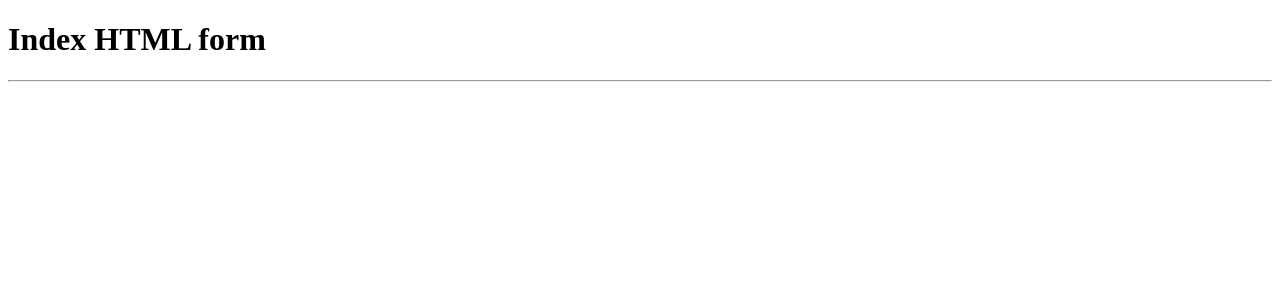
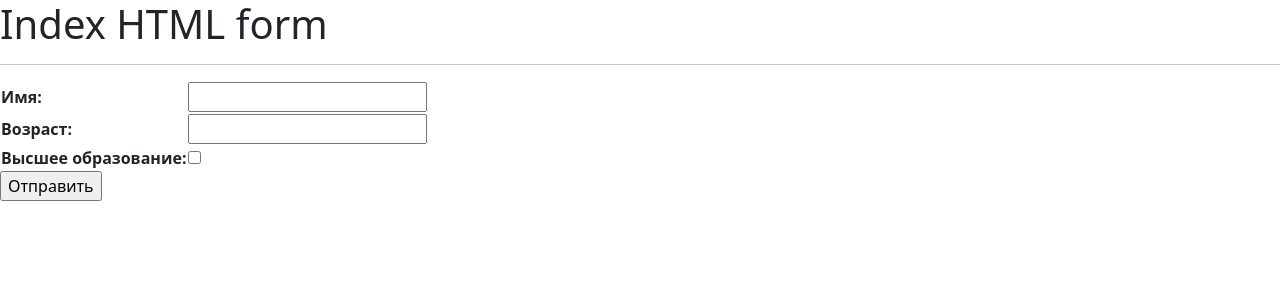
Before and after one commit to TarumK/pythonProject, a Django app: page / in a window 1280 px wide. Shown: the top 300 px of the page. Run offline with Django 4.2, Linux system fonts and the light colour scheme.

Commit message:
Добавлено поле о наличии образования

```diff
--- /dev/null
+++ b/dproject/superapp/forms.py
@@ -0,0 +1,6 @@
+from django import forms
+
+class UserForm(forms.Form):
+    name = forms.CharField(label='Имя')
+    age = forms.IntegerField(label='Возраст')
+    town = forms.BooleanField(label='Выcшее образование')
--- a/dproject/superapp/templates/index.html
+++ b/dproject/superapp/templates/index.html
@@ -3,9 +3,18 @@
 <head>
     <meta charset="UTF-8">
     <title>Index</title>
+    <!-- CSS only -->
+<link href="https://cdn.jsdelivr.net/npm/bootstrap@5.2.2/dist/css/bootstrap.min.css" rel="stylesheet" integrity="sha384-Zenh87qX5JnK2Jl0vWa8Ck2rdkQ2Bzep5IDxbcnCeuOxjzrPF/et3URy9Bv1WTRi" crossorigin="anonymous">
 </head>
 <body>
 <h1>Index HTML form</h1>
 <hr>
+    <form method = "POST">
+        {% csrf_token %}
+        <table>
+            {{ form }}
+    </table>
+    <input type = "submit" value = "Отправить">
+
 </body>
 </html>
--- a/dproject/superapp/views.py
+++ b/dproject/superapp/views.py
@@ -1,12 +1,19 @@
 from django.shortcuts import render
 from django.http import HttpResponse, HttpRequest
+from .forms import UserForm
 
 # Create your views here.
 
 
 def index(request):
-    return render(request, 'index.html')
-    # return HttpResponse('Index')
+    if request.method == "POST":
+        name = request.POST.get("name") # получить значение поля Имя
+        age = request.POST.get("age")  # получить значение поля Возраст
+        output = "<h2>Пользователь</h2><h3>Имя - {0}, Возраст - {1} </hЗ>".format(name, age)
+        return HttpResponse(output)
+    else:
+        userform = UserForm()
+        return render(request, "index.html", {"form": userform})
 
 
 def base(request):
```
